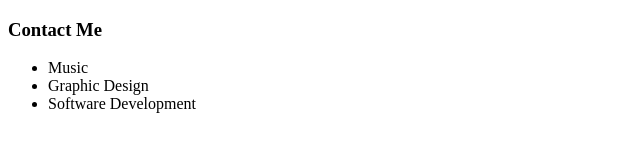
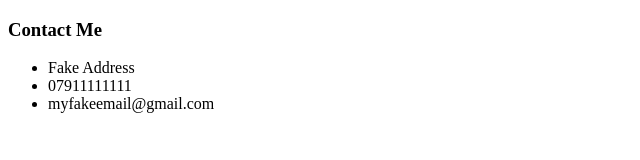
Before and after one commit to ojawolesi/Web-Development, a plain HTML site: page HTML - Personal Site/contact-me.html in a window 1280 px wide. Shown: the whole page, without its empty margins (0-640 px from the left). Drawn offline with Linux system fonts and the light colour scheme.

Commit message:
Introduction to HTML 👨🏾‍💻

```diff
--- a/HTML - Personal Site/contact-me.html
+++ b/HTML - Personal Site/contact-me.html
@@ -7,9 +7,9 @@
   <body>
     <h3>Contact Me</h3>
     <ul>
-      <li>Music</li>
-      <li>Graphic Design</li>
-      <li>Software Development</li>
+      <li>Fake Address</li>
+      <li>07911111111</li>
+      <li>myfakeemail@gmail.com</li>
     </ul>
   </body>
 </html>
```
